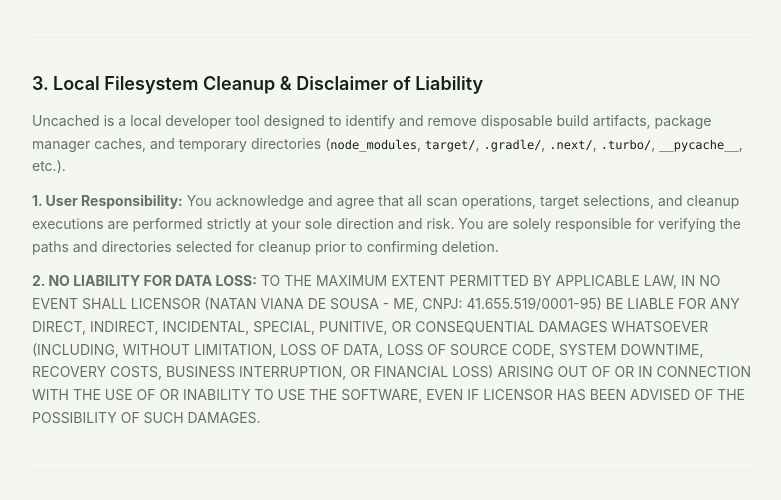
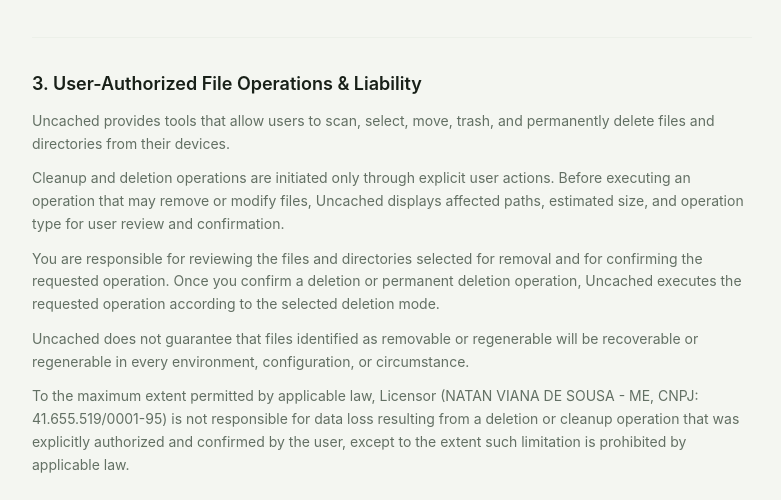
Before and after one commit to uncached-app/uncached-web, an Astro site: page /eula in a window 1280 px wide. Shown: the part 1260-1760 px from the top of the page, without its empty margins (248-1029 px from the left). Built offline with nearby package versions, Linux system fonts and the light colour scheme; Astro itself is replaced by a stand-in of ours.

Commit message:
docs(web): update EULA section 3 to user-authorized file operations clause

```diff
--- a/src/pages/eula.astro
+++ b/src/pages/eula.astro
@@ -55,17 +55,23 @@ const description = 'End User License Agreement and Terms of Service for Uncache
         <!-- Section 3 -->
         <section class="border-t border-border-theme/40 pt-8">
           <h2 class="text-lg font-semibold text-text-primary">
-            3. Local Filesystem Cleanup &amp; Disclaimer of Liability
+            3. User-Authorized File Operations &amp; Liability
           </h2>
-          <p class="mt-3">
-            Uncached is a local developer tool designed to identify and remove disposable build artifacts, package manager caches, and temporary directories (<code class="font-mono text-xs text-text-primary">node_modules</code>, <code class="font-mono text-xs text-text-primary">target/</code>, <code class="font-mono text-xs text-text-primary">.gradle/</code>, <code class="font-mono text-xs text-text-primary">.next/</code>, <code class="font-mono text-xs text-text-primary">.turbo/</code>, <code class="font-mono text-xs text-text-primary">__pycache__</code>, etc.).
-          </p>
           <div class="mt-3 space-y-3">
             <p>
-              <strong>1. User Responsibility:</strong> You acknowledge and agree that all scan operations, target selections, and cleanup executions are performed strictly at your sole direction and risk. You are solely responsible for verifying the paths and directories selected for cleanup prior to confirming deletion.
+              Uncached provides tools that allow users to scan, select, move, trash, and permanently delete files and directories from their devices.
             </p>
             <p>
-              <strong>2. NO LIABILITY FOR DATA LOSS:</strong> TO THE MAXIMUM EXTENT PERMITTED BY APPLICABLE LAW, IN NO EVENT SHALL LICENSOR (NATAN VIANA DE SOUSA - ME, CNPJ: 41.655.519/0001-95) BE LIABLE FOR ANY DIRECT, INDIRECT, INCIDENTAL, SPECIAL, PUNITIVE, OR CONSEQUENTIAL DAMAGES WHATSOEVER (INCLUDING, WITHOUT LIMITATION, LOSS OF DATA, LOSS OF SOURCE CODE, SYSTEM DOWNTIME, RECOVERY COSTS, BUSINESS INTERRUPTION, OR FINANCIAL LOSS) ARISING OUT OF OR IN CONNECTION WITH THE USE OF OR INABILITY TO USE THE SOFTWARE, EVEN IF LICENSOR HAS BEEN ADVISED OF THE POSSIBILITY OF SUCH DAMAGES.
+              Cleanup and deletion operations are initiated only through explicit user actions. Before executing an operation that may remove or modify files, Uncached displays affected paths, estimated size, and operation type for user review and confirmation.
+            </p>
+            <p>
+              You are responsible for reviewing the files and directories selected for removal and for confirming the requested operation. Once you confirm a deletion or permanent deletion operation, Uncached executes the requested operation according to the selected deletion mode.
+            </p>
+            <p>
+              Uncached does not guarantee that files identified as removable or regenerable will be recoverable or regenerable in every environment, configuration, or circumstance.
+            </p>
+            <p>
+              To the maximum extent permitted by applicable law, Licensor (NATAN VIANA DE SOUSA - ME, CNPJ: 41.655.519/0001-95) is not responsible for data loss resulting from a deletion or cleanup operation that was explicitly authorized and confirmed by the user, except to the extent such limitation is prohibited by applicable law.
             </p>
           </div>
         </section>
```
